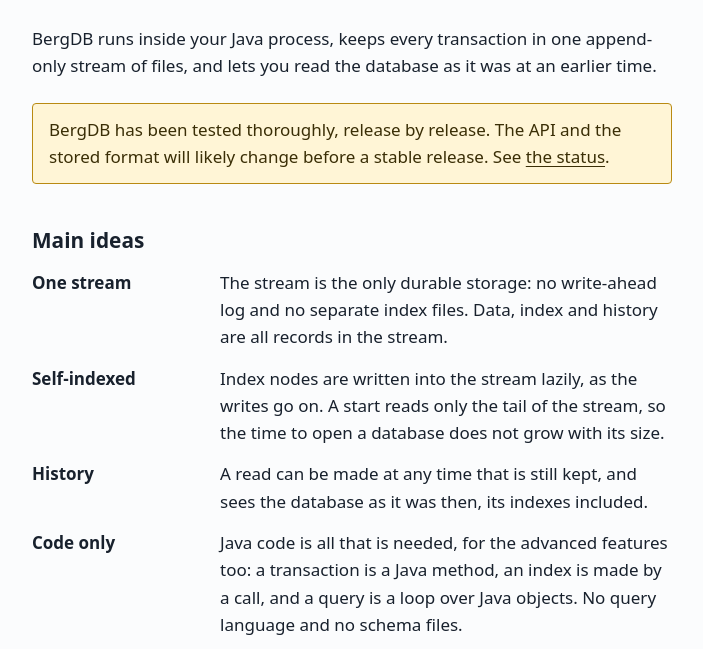
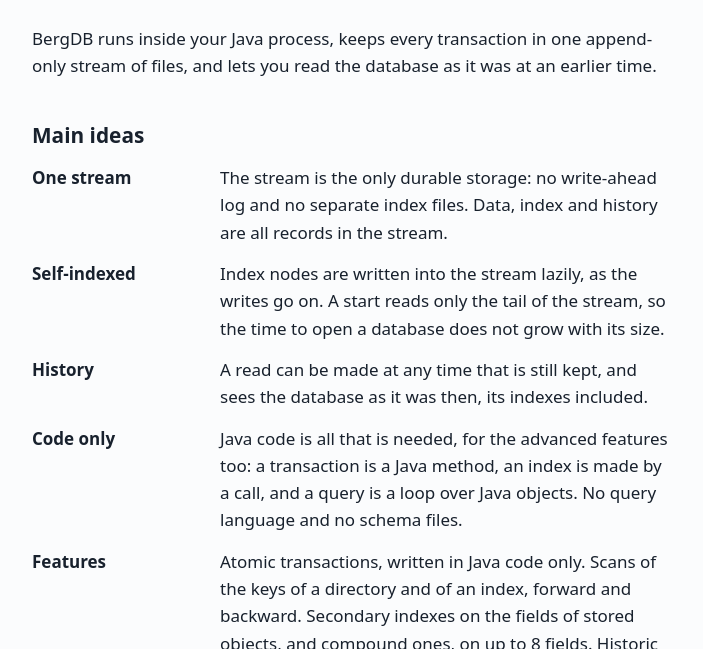
Before and after one commit to bergdb/bergdb.github.io, a plain HTML site: page index.html in a window 1280 px wide. Shown: the part 126-775 px from the top of the page, without its empty margins (288-991 px from the left). Drawn offline with Linux system fonts and the light colour scheme.

Commit message:
bergdb.org: no status note at the top (Frans)

```diff
--- a/index.html
+++ b/index.html
@@ -136,10 +136,6 @@ footer p { margin: 0.4rem 0; }
   <p>BergDB runs inside your Java process, keeps every transaction in one
   append-only stream of files, and lets you read the database as it was at
   an earlier time.</p>
-
-  <p class="note">BergDB has been tested thoroughly, release by release.
-  The API and the stored format will likely change before a stable
-  release. See <a href="#status">the status</a>.</p>
 
   <section id="ideas" aria-labelledby="ideas-h">
     <h2 id="ideas-h">Main ideas</h2>
```
